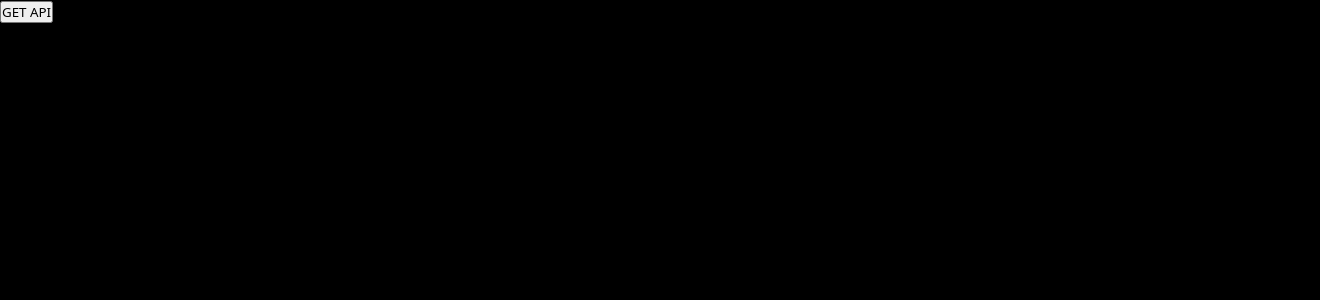
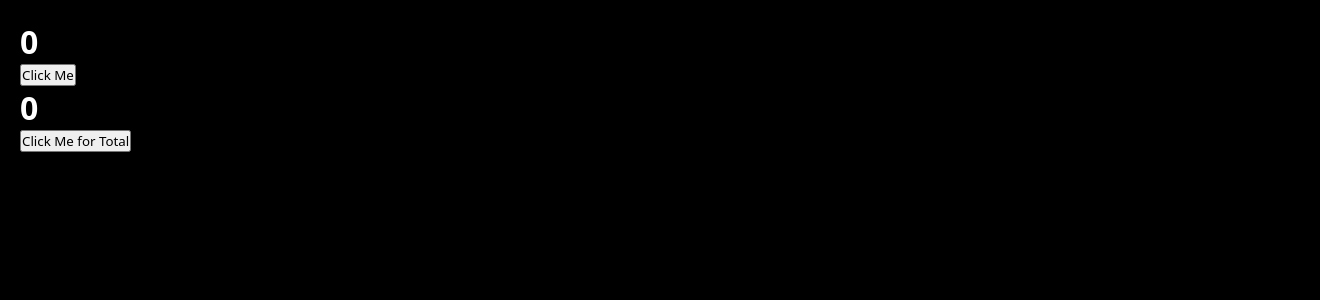
Before and after one commit to jhilikdas839/React-Practice, a React (Vite) app: page / in a window 1280 px wide. Shown: the top 300 px of the page, 1320 px wide, since content can reach past the window. Built offline with nearby package versions, Linux system fonts and the light colour scheme.

Commit message:
UesEffect

```diff
--- a/package.json
+++ b/package.json
@@ -12,6 +12,7 @@
   "dependencies": {
     "@splinetool/react-spline": "^4.1.0",
     "@splinetool/runtime": "^1.12.61",
+    "axios": "^1.13.6",
     "react": "^19.2.0",
     "react-dom": "^19.2.0"
   },
--- a/src/App.jsx
+++ b/src/App.jsx
@@ -6,7 +6,9 @@ import React from "react";
 // import Notes from "./components/Notes";
 // import SplineDemo from "./components/SplineDemo";
 // import LocalStorage from "./components/LocalStorage";
-import Api from "./components/Api";
+// import Api from "./components/Api";
+import Axious from "./components/Axious";
+import EffectHook from "./components/EffectHook";
 const App = () => {
   return (
     <div>
@@ -16,7 +18,10 @@ const App = () => {
       {/* <Notes /> */}
        {/* <SplineDemo /> */}
        {/* <LocalStorage /> */}
-       <Api />
+       {/* <Api /> */}
+       {/* <Axious /> */}
+
+       <EffectHook />
     </div>
   );
 };
--- /dev/null
+++ b/src/components/Axious.jsx
@@ -0,0 +1,19 @@
+import React from 'react'
+import axios from "axios";
+
+const Axious = () => {
+
+    const GetData = async ()=>{
+      const responce= await axios.get('https://jsonplaceholder.typicode.com/users')
+      const Data  = await responce.data
+      console.log(Data);
+
+    }
+
+  return (
+    <div>
+        <button onClick={GetData}>Get Data</button>
+    </div>
+  )
+}
+export default Axious
--- /dev/null
+++ b/src/components/EffectHook.jsx
@@ -0,0 +1,62 @@
+import React from 'react'
+import { useState, useEffect} from "react";
+
+const EffectHook = () => {
+    const [count, setcount] = useState(0)
+    const [Total, setTotal] = useState(0)
+    // Variation 1
+    // useEffect(() => {
+    //   console.log("I'll Run on each and every Render");
+
+    // }, )
+
+    // Variation 2
+    // useEffect(() => {
+    //   console.log("I'll Run on only 1st Render");
+    // },[])
+
+
+    // Variation 3
+    // useEffect(() => {
+    //   console.log("I'll Run on each time when count is updated");
+    // },[count])
+
+
+    // Variation 4
+    // useEffect(() => {
+    //   console.log("I'll Run on each time when count is updated");
+    // },[count,Total])
+
+
+
+      // Variation 5
+    // useEffect(() => {
+    //   console.log("Count Is updated");
+
+    //   return () => {
+    //     console.log("Cound is unmounted form UI");
+
+    //   }
+    // }, [count])
+
+
+
+
+const BtnHandeler = ()=>{
+        setcount(count+1)
+    }
+  return (
+    <div>
+        <h1>{count}</h1>
+        <button onClick={BtnHandeler}>Click Me</button>
+        <br />
+
+         <h1>{Total}</h1>
+        <button onClick={()=>{
+            setTotal(Total+1)
+        }}>Click Me for Total</button>
+    </div>
+  )
+}
+
+export  default EffectHook ;
--- a/src/index.css
+++ b/src/index.css
@@ -8,6 +8,7 @@
 html,bod{
     height: 100%;
     width: 100%;
+    margin: 20px;
 }
 
 
@@ -105,7 +106,7 @@ button{
 
 /* Spline Design Practice Start Here */
 
-.Main{
+/* .Main{
    background-color: black;
     width: 100%;
     height: 100vh;
@@ -114,4 +115,4 @@ button{
     align-items: center;
     padding: 1rem;
 
-}
+} */
```
Also changed, not shown: 1 other file (tests, documents, lock files or other folders).
